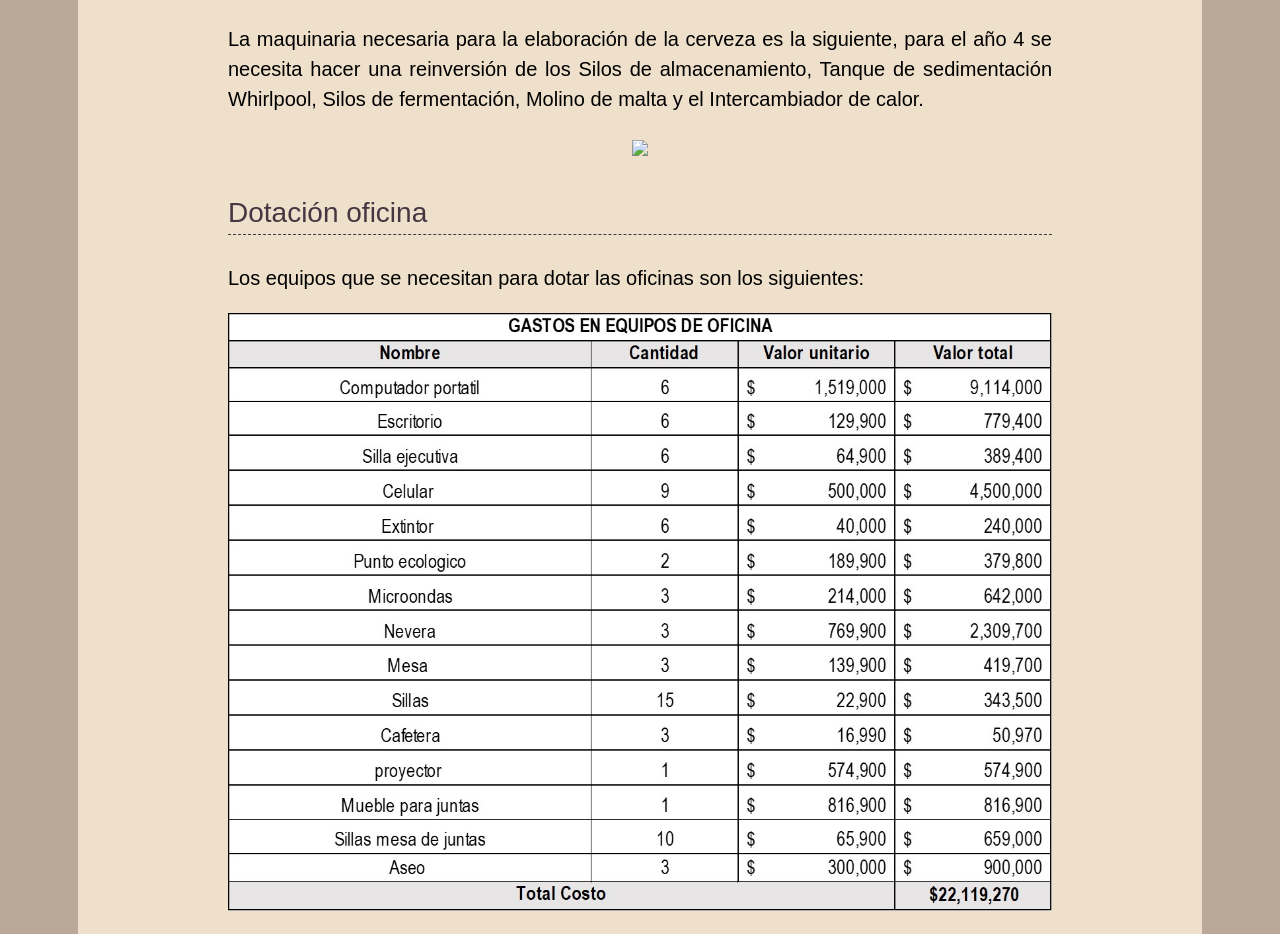
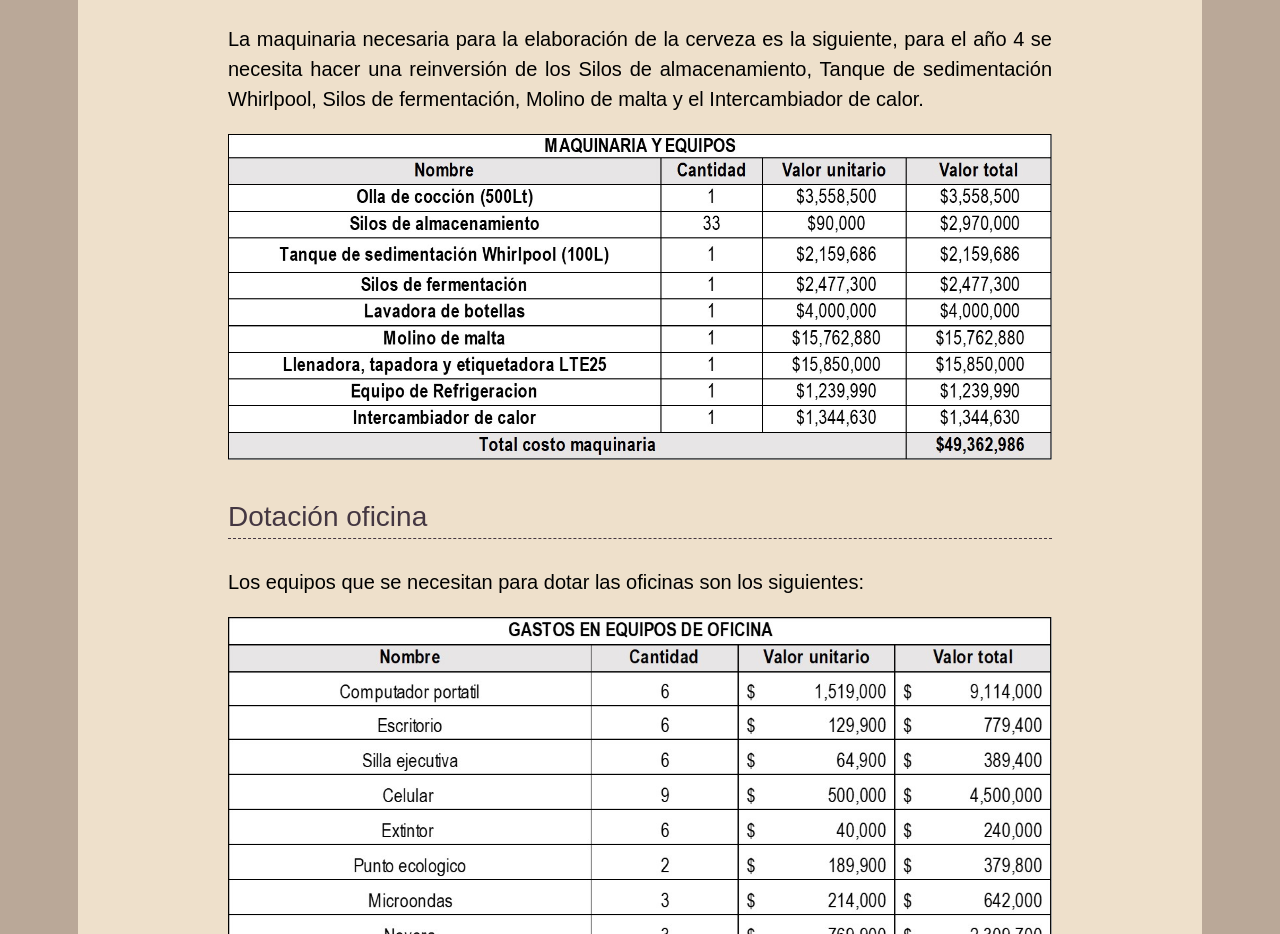
Before and after one commit to saarboledaz/Cervecao, a plain HTML site: page efinanciero.html in a window 1280 px wide. Shown: the part 4660-5594 px from the top of the page. Drawn offline with nearby package versions, Linux system fonts and the light colour scheme; no server answers; files whose address does not match are found by name.

Commit message:
Corrección tabla maquinaria

```diff
--- a/efinanciero.html
+++ b/efinanciero.html
@@ -72,7 +72,7 @@
             de fermentación, Molino de malta y el Intercambiador de calor.
         </p>
         <div class="box_media">
-            <img src="content/Mauinaria.jpg">
+            <img src="content/Maquinaria.jpg">
         </div>
         <h3>Dotación oficina</h3>
         <p>
```
